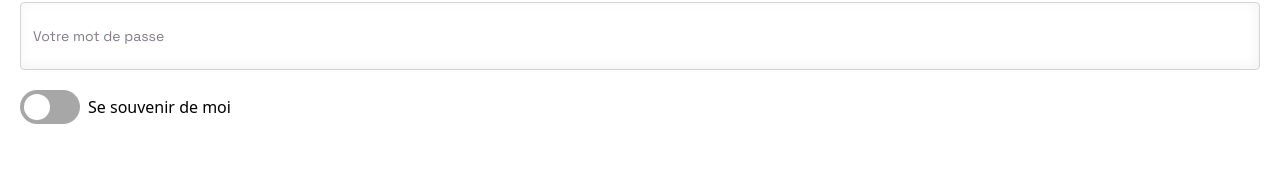
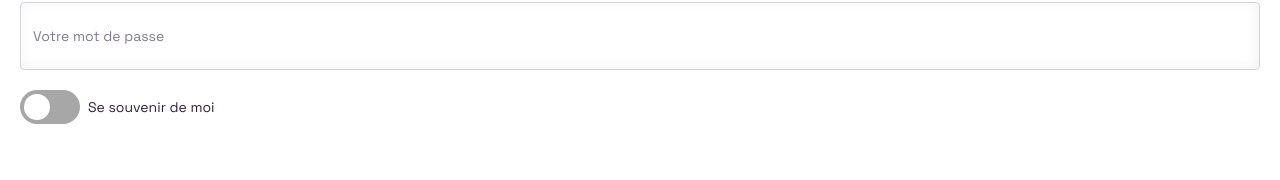
Before and after one commit to nathandubocage/gomove-front, a React (Vite) app: page /login in a window 1280 px wide. Shown: the part 306-486 px from the top of the page. Built offline with nearby package versions, Linux system fonts and the light colour scheme.

Commit message:
Start to create components

```diff
--- /dev/null
+++ b/src/components/Heading/Heading.scss
@@ -0,0 +1,12 @@
+@import "../../stylesheets/variables.scss";
+
+.heading {
+  font-family: "Space Grotesk", sans-serif;
+
+  &--primary {
+    color: $bleached-cedar;
+    font-size: 28px;
+    font-weight: 700;
+    line-height: 36px;
+  }
+}
--- /dev/null
+++ b/src/components/Heading/Heading.tsx
@@ -0,0 +1,5 @@
+import "./Heading.scss";
+
+export default function Heading(props: { content: string }) {
+  return <h1 className="heading heading--primary">{props.content}</h1>;
+}
--- a/src/components/Login/Login.scss
+++ b/src/components/Login/Login.scss
@@ -32,17 +32,6 @@
   }
 }
 
-.heading {
-  font-family: "Space Grotesk", sans-serif;
-
-  &--primary {
-    color: $bleached-cedar;
-    font-size: 28px;
-    font-weight: 700;
-    line-height: 36px;
-  }
-}
-
 .login {
   display: flex;
   flex-direction: column;
@@ -58,6 +47,12 @@
     font-weight: 700;
     font-family: "Space Grotesk", sans-serif;
     line-height: 15px;
+
+    &--light {
+      font-size: 14px;
+      font-weight: 400;
+      line-height: 18px;
+    }
   }
 
   &__input {
@@ -117,57 +112,3 @@
     padding: 24px 0;
   }
 }
-
-/* --- À transformer en composant --- */
-
-.switch {
-  position: relative;
-  display: inline-block;
-  width: 60px;
-  height: 34px;
-}
-
-.switch input {
-  opacity: 0;
-  width: 0;
-  height: 0;
-}
-
-.slider {
-  cursor: pointer;
-  position: absolute;
-  inset: 0;
-  background-color: $silver-chalice;
-  transition: 0.2s all ease-in-out;
-}
-
-.slider:before {
-  content: "";
-  position: absolute;
-  left: 4px;
-  bottom: 4px;
-  width: 26px;
-  height: 26px;
-  background-color: white;
-  transition: 0.2s all ease-in-out;
-}
-
-input:checked + .slider {
-  background-color: $bleached-cedar;
-}
-
-input:focus + .slider {
-  box-shadow: 0 0 1px $bleached-cedar;
-}
-
-input:checked + .slider:before {
-  transform: translateX(26px);
-}
-
-.slider.round {
-  border-radius: 34px;
-}
-
-.slider.round:before {
-  border-radius: 50%;
-}
--- a/src/components/Login/Login.tsx
+++ b/src/components/Login/Login.tsx
@@ -1,4 +1,7 @@
 import { Fragment } from "react";
+
+import Heading from "../Heading/Heading";
+import Switch from "../Switch/Switch";
 
 import "./Login.scss";
 
@@ -6,6 +9,10 @@ import logoHeader from "../../assets/images/logo_header.svg";
 import arrowLeft from "../../assets/icons/arrow_left.svg";
 
 export default function Login() {
+  const handleSwitch = (checked: boolean) => {
+    console.log(checked);
+  };
+
   return (
     <Fragment>
       <div className="wrapper">
@@ -22,7 +29,7 @@ export default function Login() {
         </header>
 
         <section className="login">
-          <h1 className="heading heading--primary">Se connecter</h1>
+          <Heading content="Se connecter" />
 
           <form className="login__form">
             <div className="login__column">
@@ -50,12 +57,13 @@ export default function Login() {
             </div>
 
             <div className="login__row">
-              {/* À transformer en composant */}
-              <label className="switch">
-                <input id="remember" type="checkbox" />
-                <span className="slider round"></span>
+              <Switch initial={false} onChange={handleSwitch} id="remember" />
+              <label
+                className="login__label login__label--light"
+                htmlFor="remember"
+              >
+                Se souvenir de moi
               </label>
-              <label htmlFor="remember">Se souvenir de moi</label>
             </div>
           </form>
 
--- /dev/null
+++ b/src/components/Switch/Switch.scss
@@ -0,0 +1,53 @@
+@import "../../stylesheets/variables.scss";
+
+.switch {
+  position: relative;
+  display: inline-block;
+  width: 60px;
+  height: 34px;
+}
+
+.switch input {
+  opacity: 0;
+  width: 0;
+  height: 0;
+}
+
+.slider {
+  cursor: pointer;
+  position: absolute;
+  inset: 0;
+  background-color: $silver-chalice;
+  transition: 0.2s all ease-in-out;
+}
+
+.slider:before {
+  content: "";
+  position: absolute;
+  left: 4px;
+  bottom: 4px;
+  width: 26px;
+  height: 26px;
+  background-color: white;
+  transition: 0.2s all ease-in-out;
+}
+
+input:checked + .slider {
+  background-color: $bleached-cedar;
+}
+
+input:focus + .slider {
+  box-shadow: 0 0 1px $bleached-cedar;
+}
+
+input:checked + .slider:before {
+  transform: translateX(26px);
+}
+
+.slider.round {
+  border-radius: 34px;
+}
+
+.slider.round:before {
+  border-radius: 50%;
+}
--- /dev/null
+++ b/src/components/Switch/Switch.tsx
@@ -0,0 +1,32 @@
+import { useState } from "react";
+
+import "./Switch.scss";
+
+interface SwitchProps {
+  initial?: boolean;
+  onChange?: (checked: boolean) => void;
+  id: string;
+}
+
+const Switch: React.FC<SwitchProps> = ({ initial = false, onChange, id }) => {
+  const [checked, setChecked] = useState<boolean>(initial);
+
+  const handleToggle = () => {
+    setChecked(!checked);
+    if (onChange) onChange(!checked);
+  };
+
+  return (
+    <label className="switch">
+      <input
+        id={id}
+        type="checkbox"
+        checked={checked}
+        onChange={handleToggle}
+      />
+      <span className="slider round"></span>
+    </label>
+  );
+};
+
+export default Switch;
```
